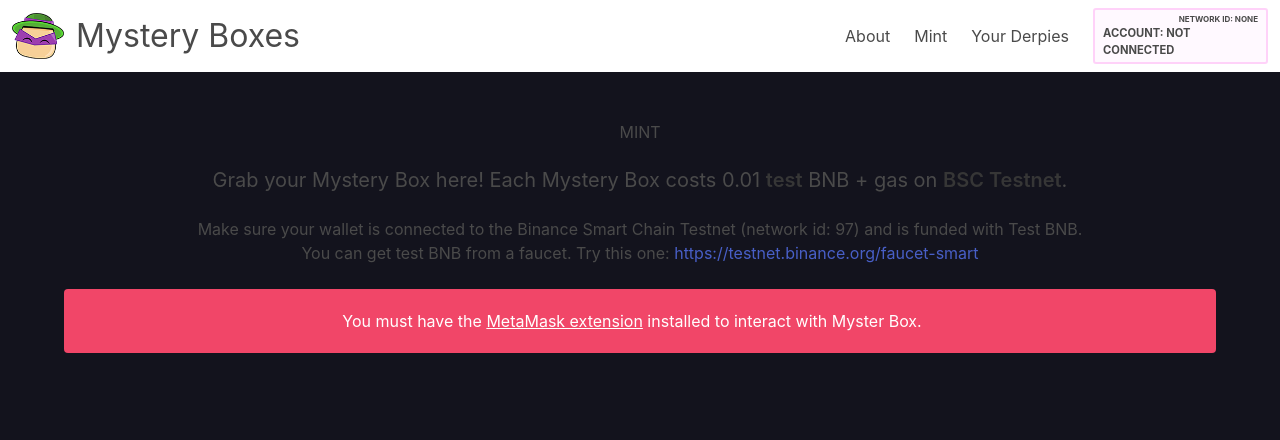
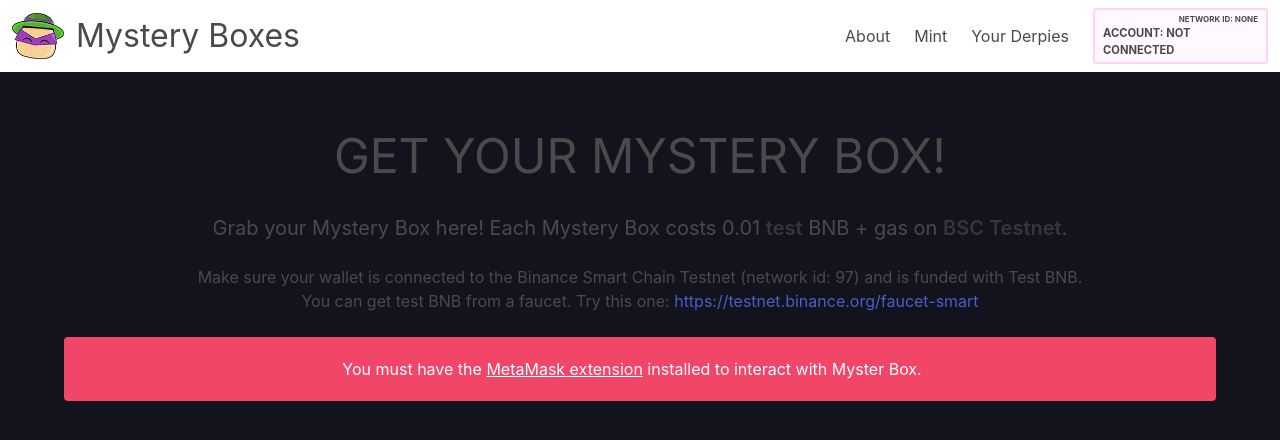
Before and after one commit to x-Code-x/react-nft, a React (Create React App) app in the folder frontend-react/: page / in a window 1280 px wide. Both pictures are taken after a click on the link "Mint". Shown: the top 440 px of the page. Built offline with nearby package versions, Linux system fonts and the light colour scheme; a web font is replaced by a local one.

Commit message:
Update Mint.js

```diff
--- a/frontend-react/src/components/Mint.js
+++ b/frontend-react/src/components/Mint.js
@@ -31,7 +31,7 @@
   return (
     <div className="background">
       <section className="section has-text-centered">
-        <h1 className="shizuru pb-5">MINT</h1>
+        <h1 className="inter pb-5">GET YOUR MYSTERY BOX!</h1>
         <h2 className="subtitle custom-mobile-subtitle">
           Grab your Mystery Box here! Each Mystery Box costs 0.01 <strong>test</strong> BNB + gas on <strong>BSC Testnet</strong>.
         </h2>
```
